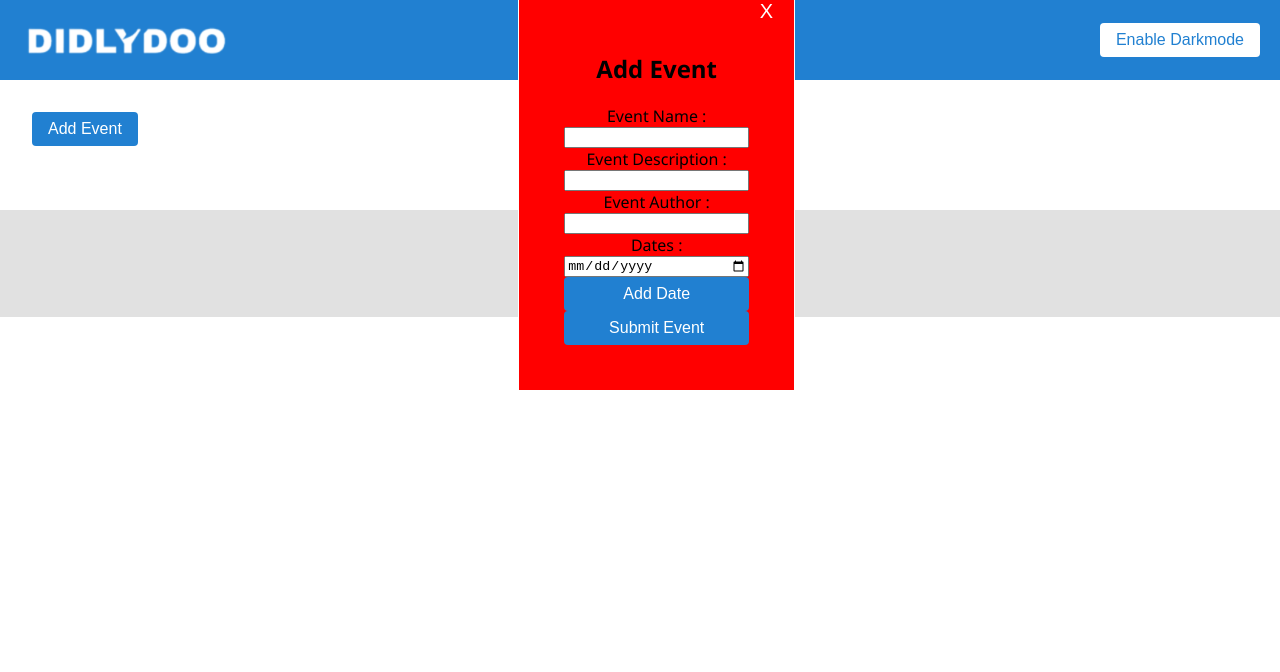
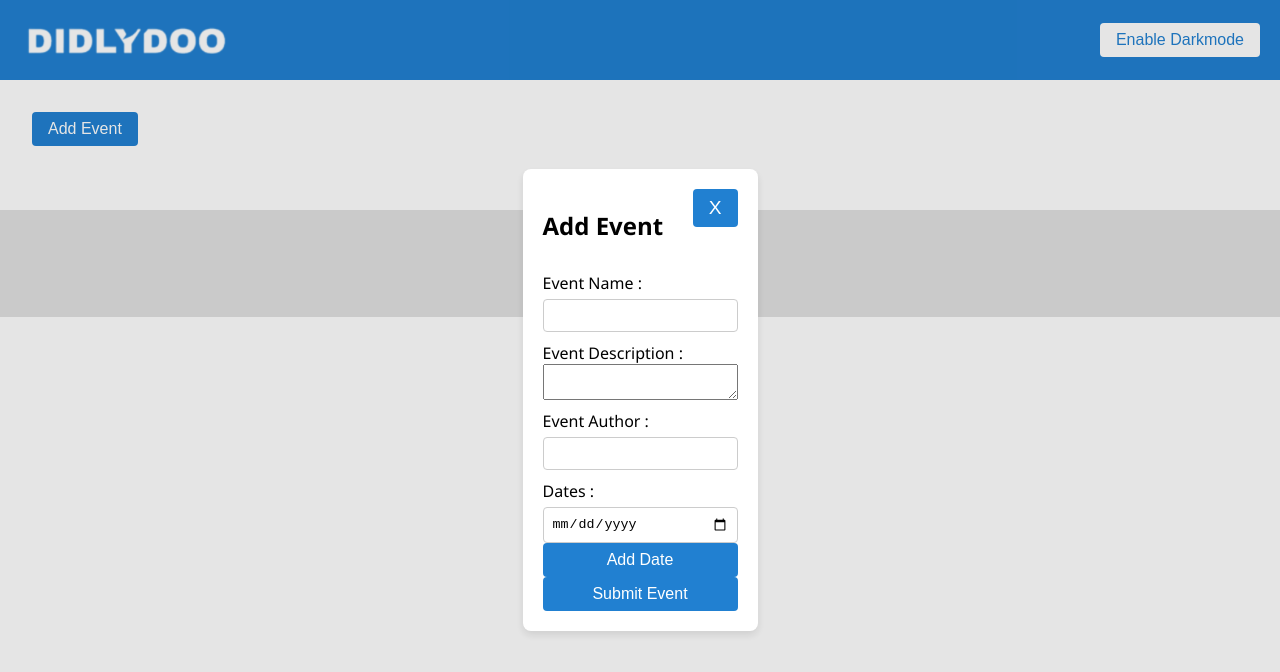
Before and after one commit to Yourisrachid/didlydoo-app, a plain HTML site: page index.html in a window 1280 px wide. Both pictures are taken after a click on the button "Add Event". Drawn offline with Linux system fonts and the light colour scheme; no server answers.

Commit message:
Change to Dialog Box / Descr. Change

```diff
--- a/assets/backend/server/db/db.json
+++ b/assets/backend/server/db/db.json
@@ -212,7 +212,7 @@
       }
     ],
     "created_at": "2021-11-15T00:00",
-    "num_modification": 3,
-    "last_modification": "2021-11-15T02:15"
+    "num_modification": 5,
+    "last_modification": "2024-05-23T10:12:02.996Z"
   }
 ]
--- a/assets/script/module/addEvent.js
+++ b/assets/script/module/addEvent.js
@@ -1,18 +1,19 @@
 export function addEventBlock() {
 
-    const addEventBlock = document.querySelector('.eventFormSection')
-    const addEventBtn = document.querySelector('#addEventBtn')
-    const closeBtn = document.querySelector('#closeFormButton')
-    const formInputDate = document.querySelector('#eventDates')
+    const eventFormDialog = document.getElementById('eventFormSection');
+    const addEventBtn = document.getElementById('addEventBtn')
+    const closeEventBtn = document.getElementById('closeFormButton')
+
+    addEventBtn.addEventListener('click', () => {
+        eventFormDialog.showModal();
+    });
+
+    closeEventBtn.addEventListener('click', () => {
+        eventFormDialog.close();
+    });
 
 
-    addEventBtn.addEventListener('click', function() {
-        addEventBlock.style.display = 'flex';
-    })
-
-    closeBtn.addEventListener('click', function() {
-        addEventBlock.style.display = 'none';
-    })
+    const formInputDate = document.querySelector('#eventDates')
 
     // DATES
 
--- a/assets/script/module/html.js
+++ b/assets/script/module/html.js
@@ -173,10 +173,11 @@ function openEditForm(id, name, author, description) {
     document.getElementById('editAuthor').value = author;
     document.getElementById('editDescription').value = description;
 
-    editEventFormSection.style.display = 'flex';
+    editEventFormSection.showModal();
+
 
     document.getElementById('closeEditFormButton').addEventListener('click', () => {
-        editEventFormSection.style.display = 'none';
+        editEventFormSection.close();
     });
 }
 
--- a/assets/scss/_addEvent.scss
+++ b/assets/scss/_addEvent.scss
@@ -1,31 +1,33 @@
 .eventFormSection {
-    position: fixed;
-    display: none;
-    text-align: center;
-    justify-content: center;
-    align-items: center;
+    border: none;
+    border-radius: 8px;
+    padding: 20px;
+    box-shadow: 0 4px 8px rgba(0,0,0,0.1);
+}
+
+.closeFormButton {
+    float: right;
+    border: none;
+    font-size: 1.2em;
+    cursor: pointer;
+}
+
+#eventForm, #editEventForm {
+    display: flex;
     flex-direction: column;
-    border: 0.5px solid white;
-    box-shadow: 3px 3px 10 px wheat;
-    margin-left: 38%;
-    margin-top: -15%;
-    padding: 3.5%;
-    background-color: red;
+}
 
-
-    .closeFormButton {
-    position: absolute;
-    top: 5px;
-    right: 5px;
-    background: none;
-    border: none;
-    font-size: 20px;
-    cursor: pointer;
-    color: #fff;
+#eventForm, #editEventForm {
+    label {
+        margin-top: 10px;
     }
 }
 
-.eventForm {
-    display: flex;
-    flex-direction: column;
+#eventForm, #editEventForm {
+    input {
+        padding: 8px;
+        margin-top: 5px;
+        border: 1px solid #ccc;
+        border-radius: 4px;
+    }
 }
--- a/index.html
+++ b/index.html
@@ -21,7 +21,7 @@
 
         <button id="addEventBtn">Add Event</button>
 
-        <section id="eventFormSection" class="eventFormSection">
+        <dialog id="eventFormSection" class="eventFormSection">
 
             <button id="closeFormButton" class="closeFormButton">X</button>
 
@@ -33,7 +33,7 @@
                 <input type="text" id="eventName" name="name" required>
 
                 <label for="eventDescr"> Event Description :</label>
-                <input type="text" id="eventDescr" name="description" required>
+                <textarea id="eventDescr" name="description" required maxlength="256"></textarea>
 
                 <label for="eventAuthor">Event Author :</label>
                 <input type="text" id="eventAuthor" name="author" required>
@@ -46,9 +46,9 @@
                 <button id="submitBtn">Submit Event</button>
             </div>
 
-        </section>
+        </dialog>
 
-        <section id="editEventFormSection" class="eventFormSection">
+        <dialog id="editEventFormSection" class="eventFormSection">
 
             <button id="closeEditFormButton" class="closeFormButton">X</button>
 
@@ -60,7 +60,7 @@
                 <input type="text" id="editName" name="name" required>
 
                 <label for="editDescription">Event Description :</label>
-                <input id="editDescription" name="description" required></textarea>
+                <textarea id="editDescription" name="description" required maxlength="256"></textarea>
 
                 <label for="editAuthor">Event Author :</label>
                 <input type="text" id="editAuthor" name="author" required>
@@ -69,7 +69,7 @@
 
             </div>
 
-        </section>
+        </dialog>
 
         <section class="eventsSection" id="eventsSection">
 
```
Also changed, not shown: assets/css/style.css, 1 other file.
